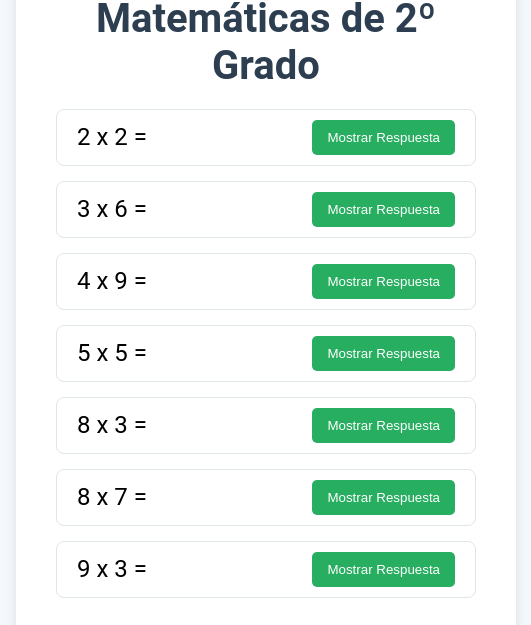
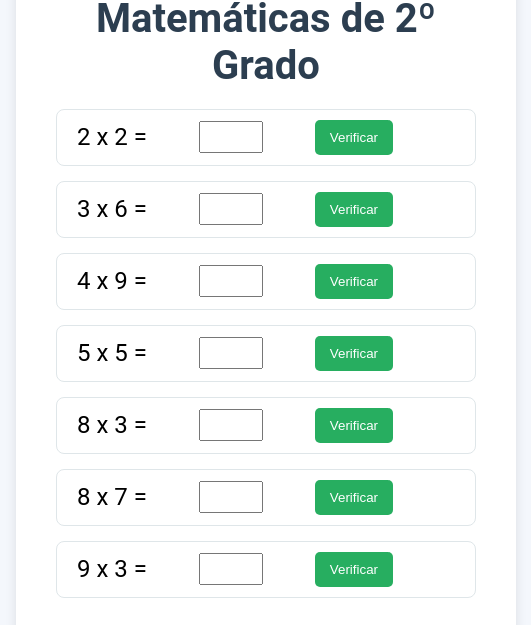
Before and after one commit to Rolan19/la-pagina-mat, a plain HTML site: page segundo-grado.html in a window 1280 px wide. Shown: the part 92-717 px from the top of the page, 374-905 px from the left. Drawn offline with Linux system fonts and the light colour scheme; grey boxes are pictures that could not be loaded.

Commit message:
Update segundo-grado.html

```diff
--- a/segundo-grado.html
+++ b/segundo-grado.html
@@ -50,6 +50,11 @@
         .problem {
             font-size: 1.5em;
         }
+        input[type="number"] {
+            width: 50px;
+            padding: 5px;
+            font-size: 1em;
+        }
         button {
             background-color: #27ae60;
             color: #fff;
@@ -62,10 +67,15 @@
         button:hover {
             background-color: #2ecc71;
         }
-        .answer {
-            display: none;
+        .result {
+            font-size: 1.3em;
+            margin-left: 10px;
+        }
+        .correct {
+            color: #2ecc71;
+        }
+        .incorrect {
             color: #e74c3c;
-            font-size: 1.3em;
         }
         .back-btn {
             margin-top: 30px;
@@ -95,48 +105,58 @@
 </head>
 <body>
     <div class="container-wrapper">
-
         <img src="mente.gif" alt="GIF Izquierdo" class="gif">
-
-
         <div class="container">
             <h1>Matemáticas de 2º Grado</h1>
+
             <div class="operation">
                 <div class="problem">2 x 2 =</div>
-                <button onclick="mostrarRespuesta(this)">Mostrar Respuesta</button>
-                <span class="answer">4</span>
+                <input type="number" id="respuesta1">
+                <button onclick="verificarRespuesta(4, 'respuesta1', 'resultado1')">Verificar</button>
+                <span class="result" id="resultado1"></span>
             </div>
+
             <div class="operation">
                 <div class="problem">3 x 6 =</div>
-                <button onclick="mostrarRespuesta(this)">Mostrar Respuesta</button>
-                <span class="answer">18</span>
+                <input type="number" id="respuesta2">
+                <button onclick="verificarRespuesta(18, 'respuesta2', 'resultado2')">Verificar</button>
+                <span class="result" id="resultado2"></span>
             </div>
+
             <div class="operation">
                 <div class="problem">4 x 9 =</div>
-                <button onclick="mostrarRespuesta(this)">Mostrar Respuesta</button>
-                <span class="answer">36</span>
+                <input type="number" id="respuesta3">
+                <button onclick="verificarRespuesta(36, 'respuesta3', 'resultado3')">Verificar</button>
+                <span class="result" id="resultado3"></span>
             </div>
+
             <div class="operation">
                 <div class="problem">5 x 5 =</div>
-                <button onclick="mostrarRespuesta(this)">Mostrar Respuesta</button>
-                <span class="answer">25</span>
+                <input type="number" id="respuesta4">
+                <button onclick="verificarRespuesta(25, 'respuesta4', 'resultado4')">Verificar</button>
+                <span class="result" id="resultado4"></span>
             </div>
+
             <div class="operation">
                 <div class="problem">8 x 3 =</div>
-                <button onclick="mostrarRespuesta(this)">Mostrar Respuesta</button>
-                <span class="answer">24</span>
+                <input type="number" id="respuesta5">
+                <button onclick="verificarRespuesta(24, 'respuesta5', 'resultado5')">Verificar</button>
+                <span class="result" id="resultado5"></span>
             </div>
+
             <div class="operation">
                 <div class="problem">8 x 7 =</div>
-                <button onclick="mostrarRespuesta(this)">Mostrar Respuesta</button>
-                <span class="answer">56</span>
+                <input type="number" id="respuesta6">
+                <button onclick="verificarRespuesta(56, 'respuesta6', 'resultado6')">Verificar</button>
+                <span class="result" id="resultado6"></span>
             </div>
+
             <div class="operation">
                 <div class="problem">9 x 3 =</div>
-                <button onclick="mostrarRespuesta(this)">Mostrar Respuesta</button>
-                <span class="answer">27</span>
+                <input type="number" id="respuesta7">
+                <button onclick="verificarRespuesta(27, 'respuesta7', 'resultado7')">Verificar</button>
+                <span class="result" id="resultado7"></span>
             </div>
-
 
             <div class="video-container">
                 <iframe src="https://www.youtube.com/embed/YFtEaVw5k1A"
@@ -150,16 +170,21 @@
                 <a href="index.html">Volver al inicio</a>
             </div>
         </div>
-
-
         <img src="yaa.gif" alt="GIF Derecho" class="gif">
     </div>
 
     <script>
-        function mostrarRespuesta(element) {
-            var answer = element.nextElementSibling;
-            answer.style.display = 'inline';
-            element.style.display = 'none';
+        function verificarRespuesta(correcta, inputId, resultId) {
+            var respuesta = document.getElementById(inputId).value;
+            var resultado = document.getElementById(resultId);
+
+            if (respuesta == correcta) {
+                resultado.textContent = "Respuesta correcta";
+                resultado.className = "result correct";
+            } else {
+                resultado.textContent = "Respuesta incorrecta";
+                resultado.className = "result incorrect";
+            }
         }
     </script>
 </body>
```
